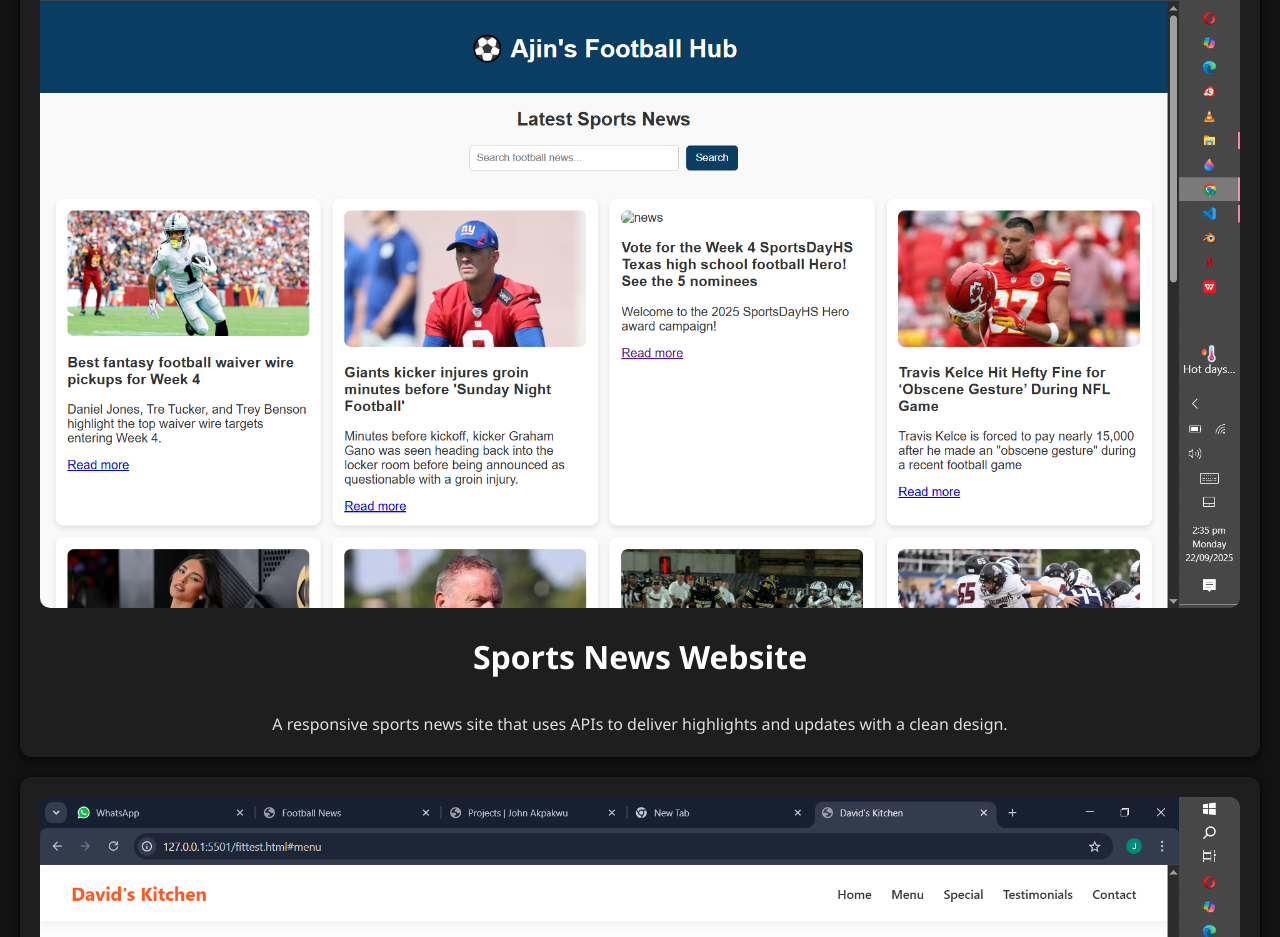
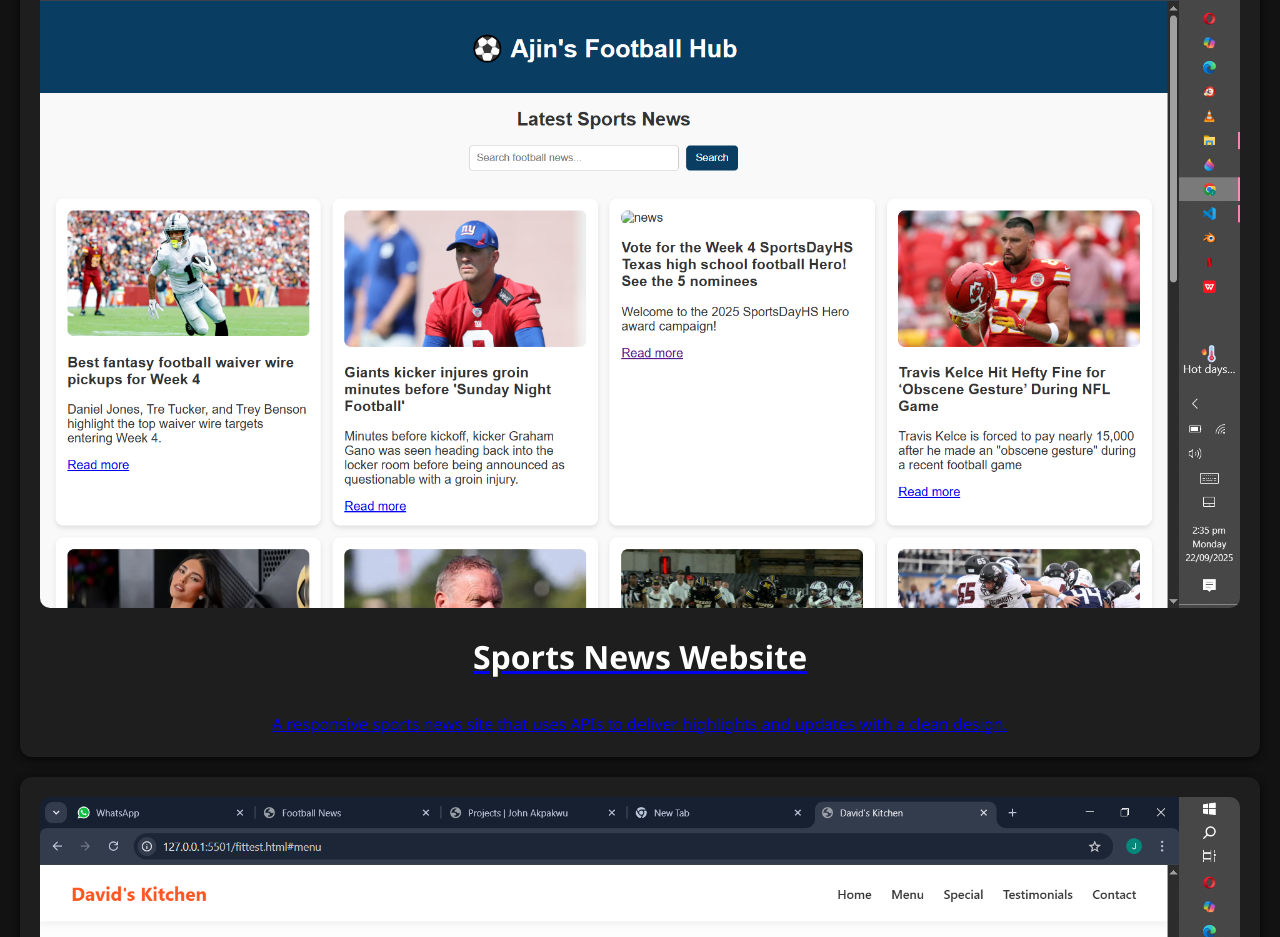
Before and after one commit to APKLEO/Portfolio-site, a plain HTML site: page projects.html in a window 1280 px wide. Shown: the part 1163-2100 px from the top of the page. Drawn offline with Linux system fonts and the light colour scheme.

Commit message:
Added live link for Sports News project

```diff
--- a/projects.html
+++ b/projects.html
@@ -40,9 +40,10 @@
         </div>
 
         <div class="project-card">
-            <img src="Screenshot (111).png" alt="Sports News Site">
+           <a href="https://ajinsportnews.netlify.app/"> <img src="Screenshot (111).png" alt="Sports News Site">
             <h2>Sports News Website</h2>
             <p>A responsive sports news site that uses APIs to deliver highlights and updates with a clean design.</p>
+            </a>
         </div>
 
         <div class="project-card">
```
